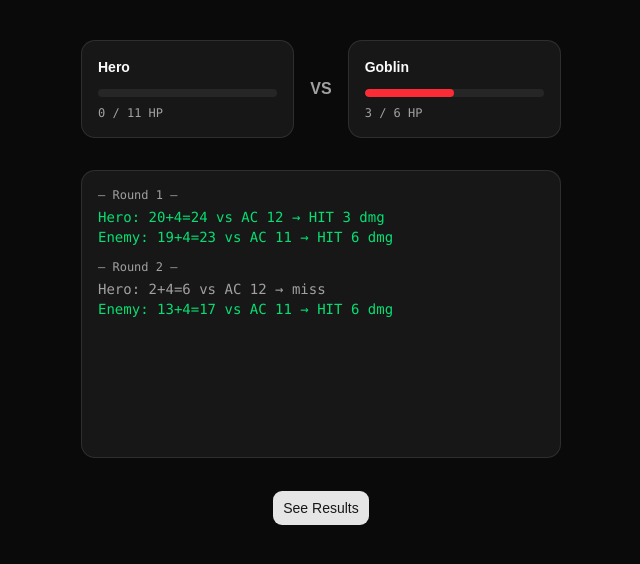
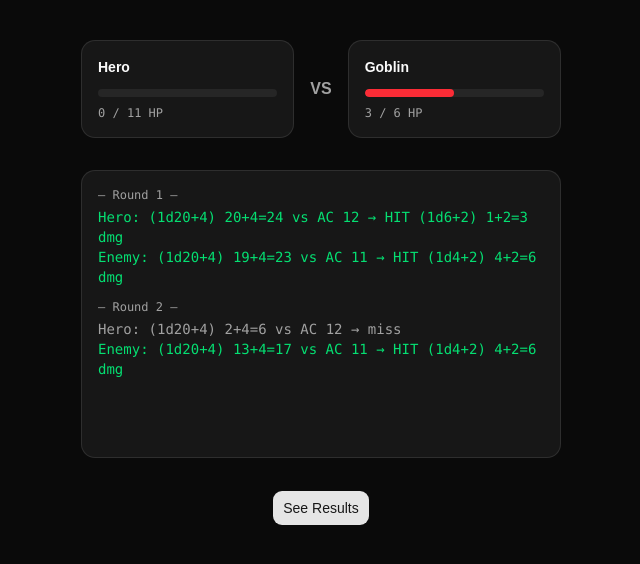
Before and after one commit to Mkots/dnd-roguelike-simulator, a React (Vite) app: page / in a window 1280 px wide. Both pictures are taken after a click on the button "Start Run". Shown: the top 564 px of the page, without its empty margins (319-959 px from the left). Built offline with nearby package versions, Linux system fonts and the light colour scheme.

Commit message:
Return detailed roll results and update combat log

```diff
--- a/src/components/CombatLog.tsx
+++ b/src/components/CombatLog.tsx
@@ -1,5 +1,5 @@
-import { useEffect, useRef } from 'react';
-import type { CombatRound, AttackAction, MissAction } from '@/engine/types';
+import { useEffect, useRef } from "react";
+import type { CombatRound, AttackAction, MissAction } from "@/engine/types";
 
 type Props = {
   rounds: CombatRound[];
@@ -10,7 +10,7 @@ export function CombatLog({ rounds, visibleCount }: Props) {
   const bottomRef = useRef<HTMLDivElement>(null);
 
   useEffect(() => {
-    bottomRef.current?.scrollIntoView({ behavior: 'smooth' });
+    bottomRef.current?.scrollIntoView({ behavior: "smooth" });
   }, [visibleCount]);
 
   return (
@@ -26,26 +26,39 @@ export function CombatLog({ rounds, visibleCount }: Props) {
 function RoundEntry({ round }: { round: CombatRound }) {
   return (
     <div>
-      <p className="text-muted-foreground text-xs mb-1">— Round {round.round} —</p>
+      <p className="text-muted-foreground text-xs mb-1">
+        — Round {round.round} —
+      </p>
       <ActionLine action={round.heroAction} label="Hero" />
-      {round.enemyAction && <ActionLine action={round.enemyAction} label="Enemy" />}
+      {round.enemyAction && (
+        <ActionLine action={round.enemyAction} label="Enemy" />
+      )}
     </div>
   );
 }
 
-function ActionLine({ action, label }: { action: AttackAction | MissAction; label: string }) {
-  const mod = action.modifier >= 0 ? `+${action.modifier}` : `${action.modifier}`;
+function ActionLine({
+  action,
+  label,
+}: {
+  action: AttackAction | MissAction;
+  label: string;
+}) {
+  const atkMod = action.modifier >= 0 ? `+${action.modifier}` : `${action.modifier}`;
 
-  if (action.type === 'hit') {
+  if (action.type === "hit") {
+    const dmgMod = action.damageModifier !== 0
+      ? (action.damageModifier > 0 ? `+${action.damageModifier}` : `${action.damageModifier}`)
+      : '';
     return (
       <p className="text-green-400">
-        {label}: {action.roll}{mod}={action.total} vs AC {action.targetAC} → HIT {action.damage} dmg
+        {label}: (1d20{atkMod}) {action.roll}{atkMod}={action.total} vs AC {action.targetAC} → HIT ({action.damageFormula}) {action.damageRoll}{dmgMod}={action.damage} dmg
       </p>
     );
   }
   return (
     <p className="text-muted-foreground">
-      {label}: {action.roll}{mod}={action.total} vs AC {action.targetAC} → miss
+      {label}: (1d20{atkMod}) {action.roll}{atkMod}={action.total} vs AC {action.targetAC} → miss
     </p>
   );
 }
--- a/src/engine/combat.ts
+++ b/src/engine/combat.ts
@@ -18,14 +18,17 @@ const resolveAttack = (
   const total = roll + modifier;
 
   if (total >= target.armorClass) {
-    const damage = rollFormula(attacker.damageFormula);
+    const dmg = rollFormula(attacker.damageFormula);
     return {
       type: "hit",
       roll,
       modifier,
       total,
       targetAC: target.armorClass,
-      damage,
+      damageFormula: attacker.damageFormula,
+      damageRoll: dmg.diceRoll,
+      damageModifier: dmg.modifier,
+      damage: dmg.total,
     };
   }
 
--- a/src/engine/dice.ts
+++ b/src/engine/dice.ts
@@ -3,21 +3,27 @@ export const rollDie = (sides: number): number =>
 
 export const d20 = (): number => rollDie(20);
 
+type RollResult = {
+  diceRoll: number;  // sum of raw dice only
+  modifier: number;
+  total: number;     // Math.max(0, diceRoll + modifier)
+};
+
 // Parses and rolls dice formulas: "1d6", "2d8+3", "1d4-1"
-export const rollFormula = (formula: string): number => {
+export const rollFormula = (formula: string): RollResult => {
   const match = formula.trim().match(/^(\d+)d(\d+)([+-]\d+)?$/i);
   if (!match) throw new Error(`Invalid dice formula: "${formula}"`);
 
   const count = parseInt(match[1]);
   const sides = parseInt(match[2]);
-  const bonus = match[3] ? parseInt(match[3]) : 0;
+  const modifier = match[3] ? parseInt(match[3]) : 0;
 
-  let total = bonus;
+  let diceRoll = 0;
   for (let i = 0; i < count; i++) {
-    total += rollDie(sides);
+    diceRoll += rollDie(sides);
   }
 
-  return Math.max(0, total);
+  return { diceRoll, modifier, total: Math.max(0, diceRoll + modifier) };
 };
 
 export const buildFormula = (dice: string, modifier: number): string => {
--- a/src/engine/types.ts
+++ b/src/engine/types.ts
@@ -19,11 +19,14 @@ export type Creature = {
 
 export type AttackAction = {
   type: 'hit';
-  roll: number;
-  modifier: number;
-  total: number;
+  roll: number;        // raw d20
+  modifier: number;    // attack bonus
+  total: number;       // roll + modifier
   targetAC: number;
-  damage: number;
+  damageFormula: string;
+  damageRoll: number;  // raw damage dice (without modifier)
+  damageModifier: number;
+  damage: number;      // total damage
 };
 
 export type MissAction = {
```
Also changed, not shown: 1 other file (tests, documents, lock files or other folders).
